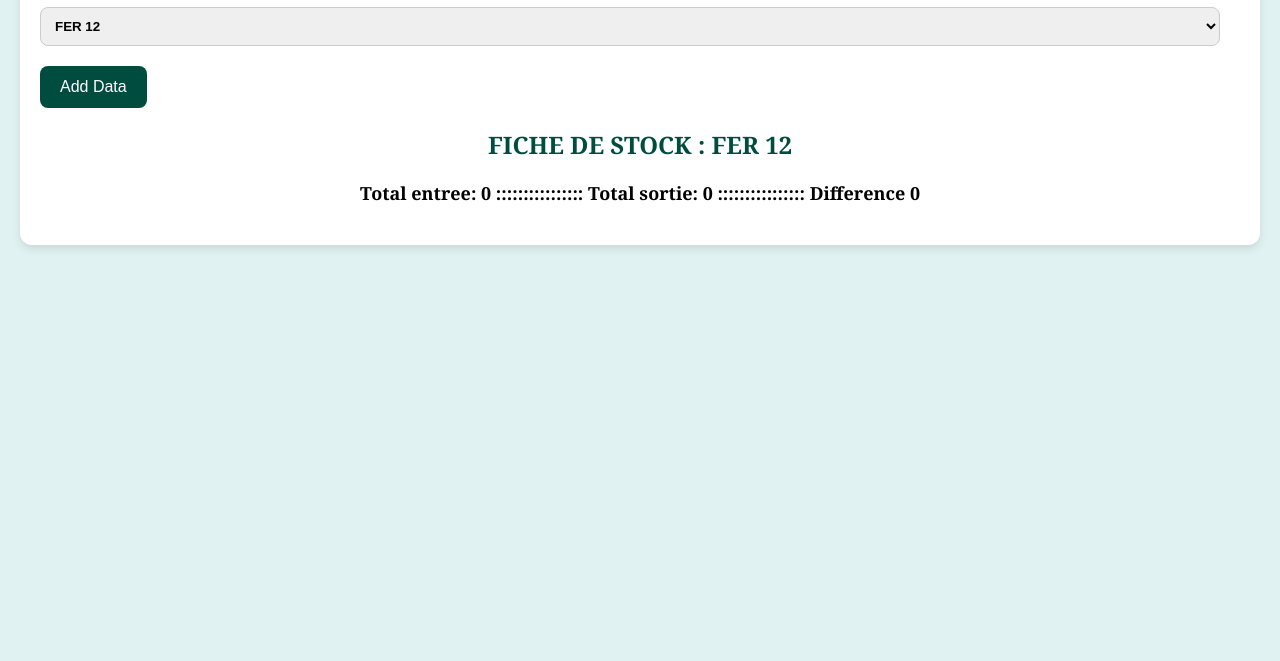
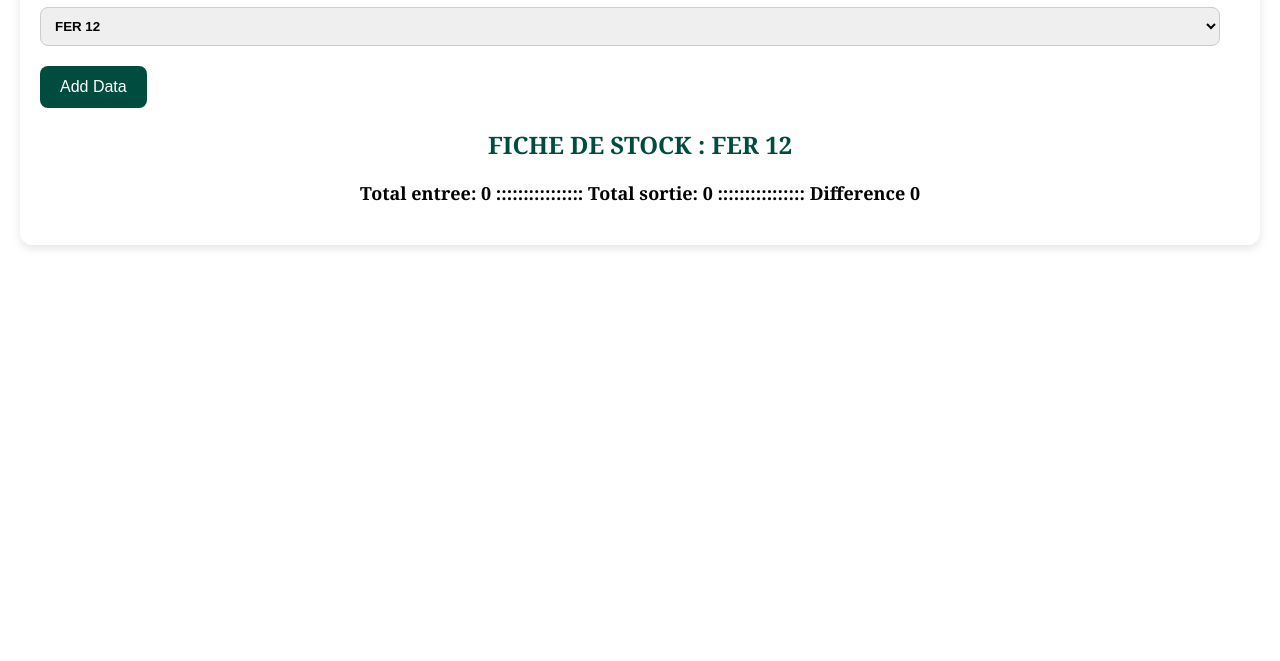
Before and after one commit to abdermb98/stock, a plain HTML site: page index.html in a window 1280 px wide. Shown: the part 139-800 px from the top of the page. Drawn offline with Linux system fonts and the light colour scheme; no server answers.

Commit message:
Update index.html

```diff
--- a/index.html
+++ b/index.html
@@ -9,7 +9,7 @@
             font-family: Cambria, Cochin, Georgia, Times, 'Times New Roman', serif;
             margin: 0;
             padding: 0;
-            background-color: #e0f2f1;
+            background-color: #ffffff;
         }
         .container {
             max-width: 1200px;
```
